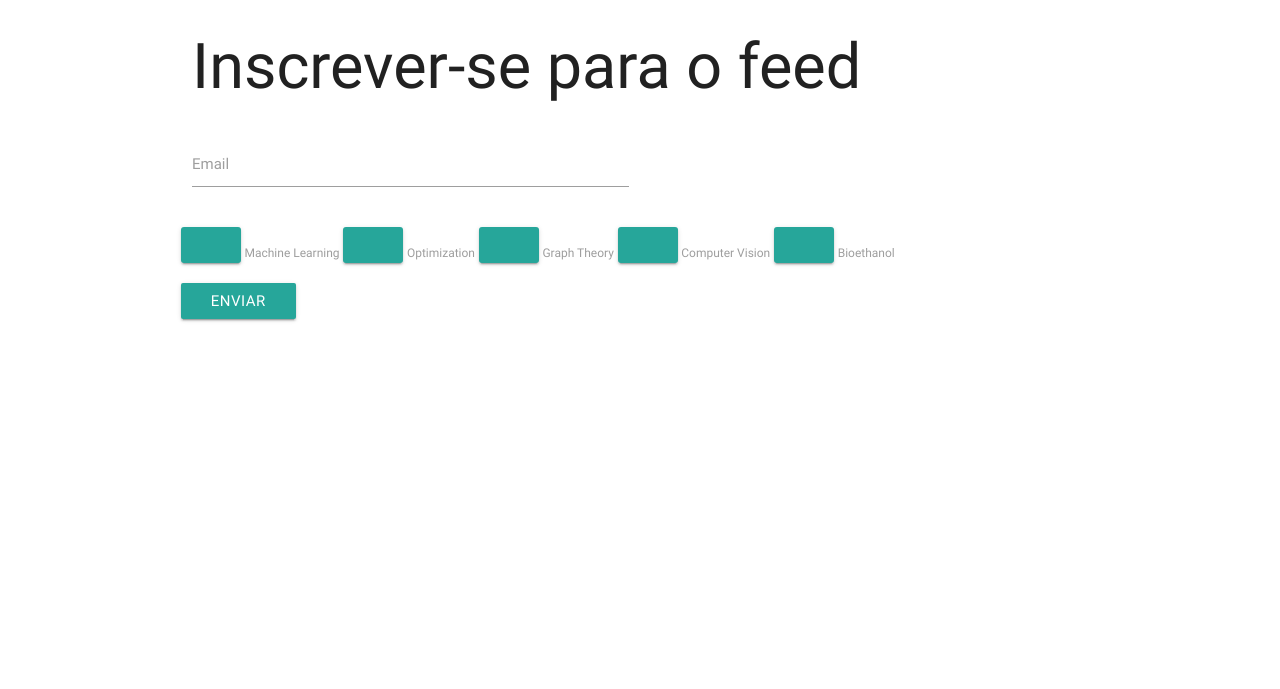
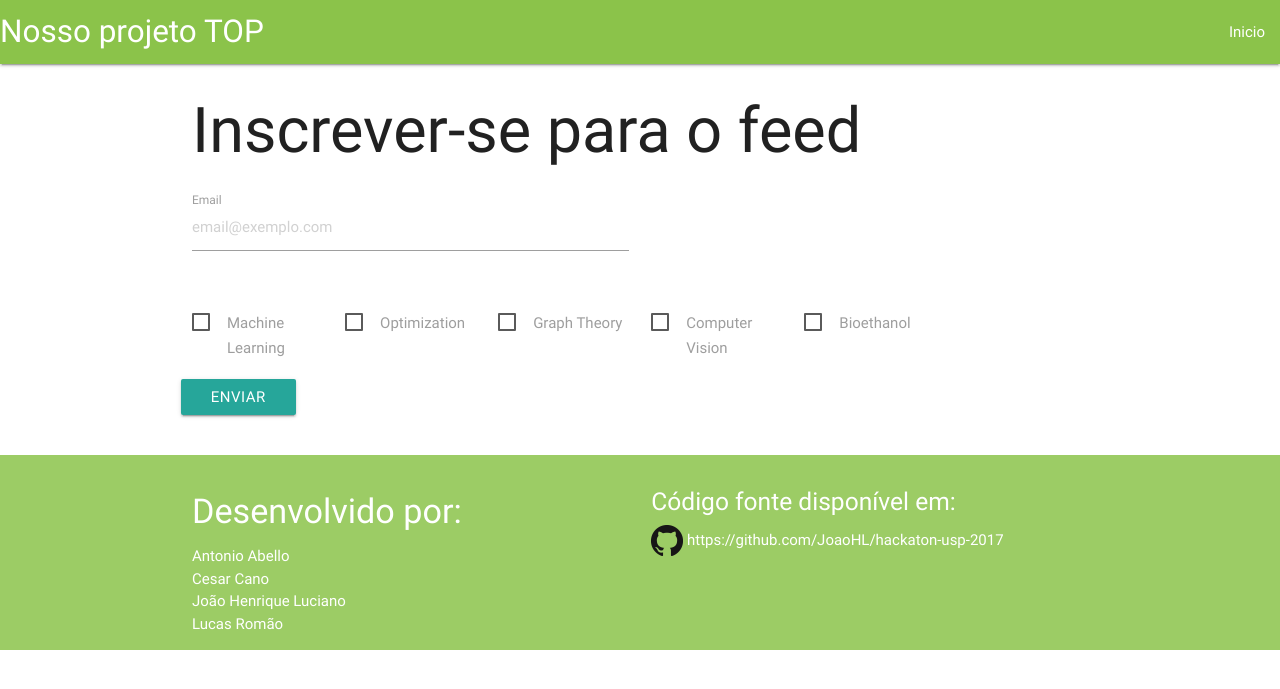
Before and after one commit to JoaoHL/hackaton-usp-2017, a Flask app: page / in a window 1280 px wide. Shown: the top 689 px of the page. Run offline with Flask 2, Linux system fonts and the light colour scheme; parts of the project's set-up code (start-up, migrations or seed data) failed here and were passed over; some libraries are stand-ins or nearby versions.

Commit message:
view bonitona

```diff
--- /dev/null
+++ b/app/static/css/custom.css
@@ -0,0 +1,16 @@
+.vertical-space {
+    margin-top: 20px;
+}
+
+.repo::before {
+    content: "";
+    width: 32px;
+    background-image: url("/static/icons/GitHub-Mark-32px.png");
+    display: inline-block;
+    height: 32px;
+    vertical-align: middle;
+}
+
+.repo {
+    color: white;
+}
--- a/app/templates/base.html
+++ b/app/templates/base.html
@@ -8,13 +8,47 @@
         <link href="https://fonts.googleapis.com/icon?family=Material+Icons" rel="stylesheet">
         <!--Import materialize.css-->
         <link type="text/css" rel="stylesheet" href="{{ url_for('static', filename='materialize/css/materialize.min.css') }}"  media="screen,projection"/>
+        <link type="text/css" rel="stylesheet" href="{{ url_for('static', filename='css/custom.css') }}"  media="screen,projection"/>
         <title>{% block title %}Meu titulo TOP {% endblock %} </title>
     </head>
     <body>
+        <nav>
+            <div class="light-green nav-wrapper">
+                <a href="#" class="brand-logo">Nosso projeto TOP</a>
+                <ul id="nav-mobile" class="right hide-on-med-and-down">
+                    <li><a href="#">Inicio</a></li>
+                </ul>
+            </div>
+        </nav>
         <div class="container">
             {% block content %}
             {% endblock %}
         </div>
+        <footer class="page-footer light-green lighten-1">
+            <div class="container">
+                <div class="row">
+                    <div class="col s6">
+                        <h4>Desenvolvido por:</h4>
+                        <section class="footer-desenvolvedores">
+                            <ul>
+                                <li>Antonio Abello</li>
+                                <li>Cesar Cano</li>
+                                <li>João Henrique Luciano</li>
+                                <li>Lucas Romão</li>
+                            </ul>
+                        </section>
+                    </div>
+                    <div class="col s6">
+                        <section class="footer-repositorio">
+                            <h5>Código fonte disponível em:</h5>
+                            <a href="https://github.com/JoaoHL/hackaton-usp-2017" class="repo">
+                                https://github.com/JoaoHL/hackaton-usp-2017
+                            </a>
+                        </section>
+                    </div>
+                </div>
+            </div>
+        </footer>
     </body>
     <!--Import jQuery before materialize.js-->
     <script type="text/javascript" src="https://code.jquery.com/jquery-3.2.1.min.js"></script>
--- a/app/templates/index.html
+++ b/app/templates/index.html
@@ -11,14 +11,16 @@
             {{ form.hidden_tag() }}
             <div class="row">
                 <div class="input-field col s6">
-                    {{ form.email(id='email', class='validate') }}
+                    {{ form.email(id='email', class='validate', placeholder='email@exemplo.com') }}
                     <label for="email">Email</label>
                 </div>
             </div>
             <div class="row">
                 {% for area_of_interest in form.areas_of_interest %}
-                    {{ area_of_interest(class='waves-effect waves-light btn') }}
-                    {{ area_of_interest.label }}
+                    <div class="vertical-space col s2">
+                        {{ area_of_interest(class='vertical-space') }}
+                        {{ area_of_interest.label }}
+                    </div>
                 {% endfor %}
             </div>
             <div class="row">
```
Also changed, not shown: app/static/icons/GitHub-Mark-32px.png (added), config.py (renamed from app/config.py), 1 other file.
